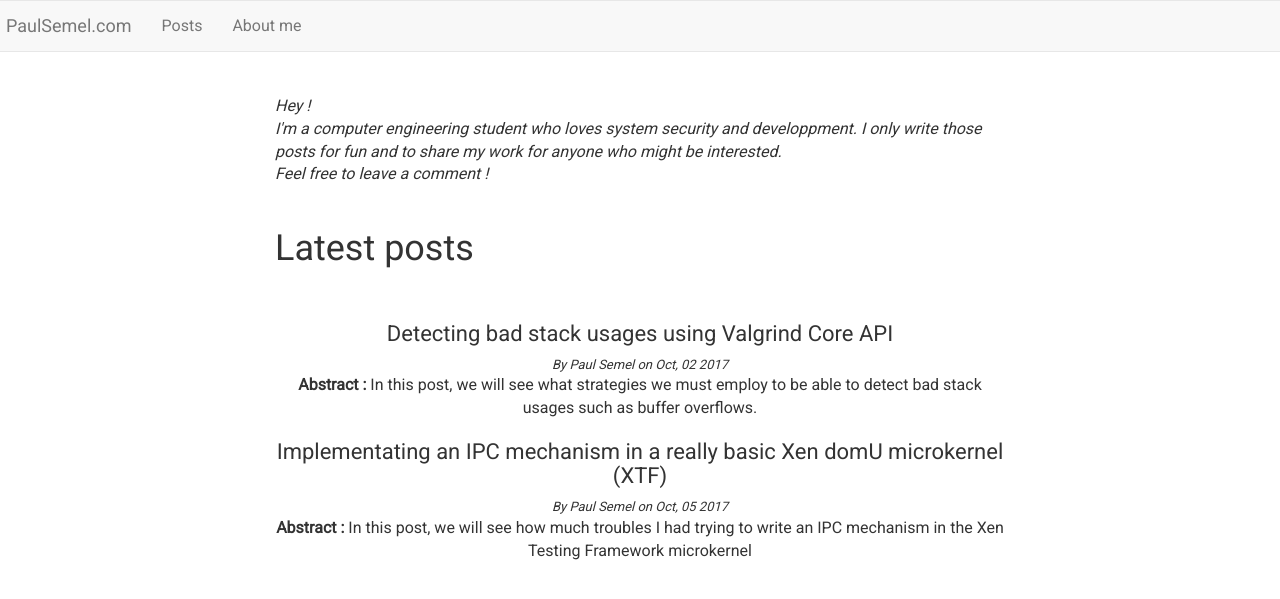
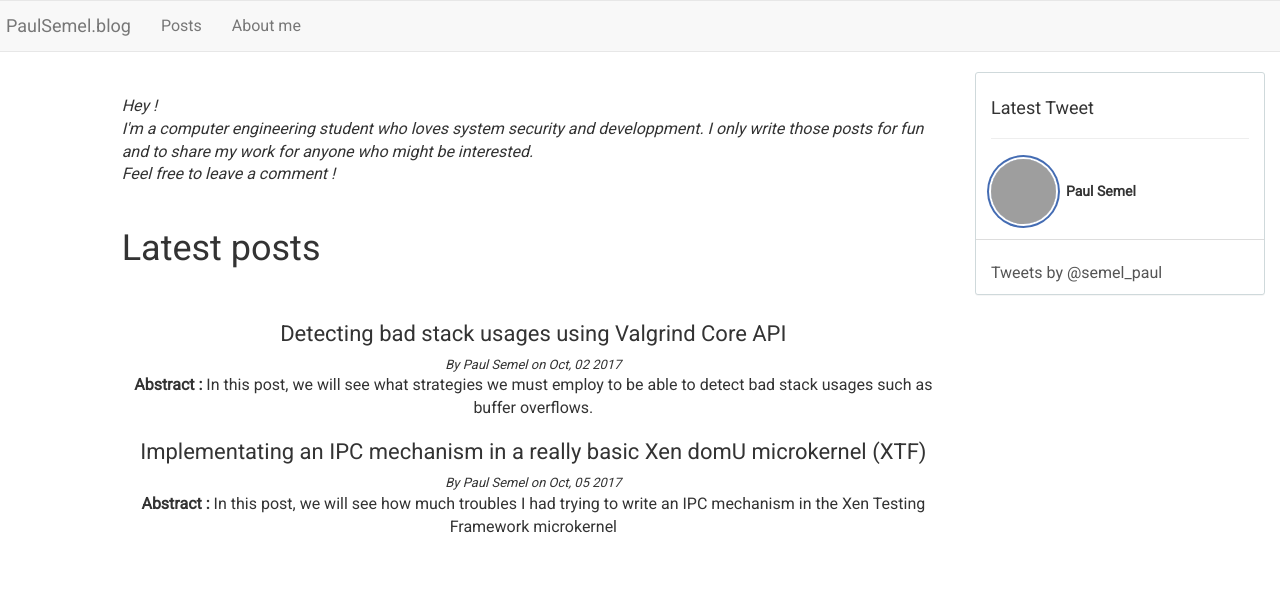
Before and after one commit to paulsemel/blog, a Django app: page / in a window 1280 px wide. Shown: the top 599 px of the page. Run offline with Django 3.2, Linux system fonts and the light colour scheme; some libraries are stand-ins or nearby versions; grey boxes are pictures that could not be loaded.

Commit message:
add twitter feature to main page
Signed-off-by: Paul Semel <paul.semel@lse.epita.fr>

```diff
--- a/app/static/css/main.css
+++ b/app/static/css/main.css
@@ -1,5 +1,6 @@
 body {
 	overflow-x: hidden;
+	width:100%;
 }
 
 .navbar-default {
@@ -11,3 +12,75 @@ body {
 	font-size: 16px;
 	font-family: "Roboto", sans-serif;
 }
+
+.widget .panel, .widget.panel {
+	border-bottom-width: 1px;
+	border-bottom-color: #cfd9db;
+	overflow: hidden;
+}
+
+.widget {
+	margin-bottom: 20px;
+}
+
+.panel {
+	position: relative;
+	border-width: 1px;
+	border-color: #cfd9db;
+	border-radius: 3px;
+	-webkit-box-shadow: 0 .0625rem .0625rem rgba(0,0,0,.05);
+	box-shadow: 0 .0625rem .0625rem rgba(0,0,0,.05);
+}
+
+.panel-body {
+	position: relative;
+}
+
+.mb0 {
+	margin-bottom: 0!important;
+}
+
+.text-info {
+	color: #22A7F0!important;
+}
+
+.list-table {
+	display: table;
+	table-layout: fixed;
+	width: 100%;
+	margin: 0;
+	padding: 0;
+}
+
+.list-table>li:first-child {
+	padding-left: 0;
+}
+
+.list-table>li {
+	display: table-cell;
+	table-layout: fixed;
+	vertical-align: middle;
+	width: auto;
+	padding: 0 5px;
+}
+
+.img-bordered-primary {
+	-webkit-box-shadow: 0 0 0 2px #fff,0 0 0 4px #446CB3;
+	box-shadow: 0 0 0 2px #fff,0 0 0 4px #446CB3;
+}
+
+.img-circle {
+	border-radius: 50%!important;
+}
+
+.ellipsis {
+	overflow: hidden;
+	text-overflow: ellipsis;
+	white-space: nowrap;
+}
+.semibold {
+	font-weight: 600;
+}
+.nm {
+	margin: 0!important;
+}
--- a/app/templates/base.html
+++ b/app/templates/base.html
@@ -19,7 +19,7 @@
 							<span class="icon-bar"></span>
 							<span class="icon-bar"></span>
 						</button>
-						<a class="navbar-brand" href="/">PaulSemel.com</a>
+						<a class="navbar-brand" href="/">PaulSemel.blog</a>
 					</div>
 					<div class="collapse navbar-collapse" id="myNavbar">
 						<ul class="nav navbar-nav">
@@ -31,14 +31,43 @@
 			</nav>
 		</div>
 		<div>
-			<div class="container">
-				<div class="col-md-8 col-md-offset-2">
+			<div class="col-md-8 col-md-offset-1">
 				{% block content %}
 				{% endblock %}
+			</div>
+			<div class="col-md-3 bootstrap snippets">
+				<div class="widget panel">
+					<div class="panel-body">
+						<h4 class="mb0">Latest Tweet
+							<i class="fa fa-twitter text-info pull-right"></i>
+						</h4>
+						<hr>
+						<ul class="list-table">
+							<li style="width:70px;">
+								<img async class="img-circle img-bordered-primary" src="https://twitter.com/semel_paul/profile_image?size=bigger" alt="" width="65px" height="65px">
+							</li>
+							<li class="text-left">
+								<h5 class="semibold ellipsis nm">Paul Semel</h5>
+							</li>
+						</ul>
+					</div>
+						<div class="col-xs-offset-1 col-xs-10"><a class="twitter-follow-button"
+		 href="https://twitter.com/semel_paul"
+		 data-size="large"
+		 data-show-count=false>
+								Follow</a></div>
+
+					<ul class="list-group">
+						<a class="twitter-timeline list-group-item"
+						   href="https://twitter.com/semel_paul"
+						   data-tweet-limit="10">
+						   Tweets by @semel_paul</a>
+					</ul>
 				</div>
 			</div>
 		</div>
 		<script src="{% static "js/jquery.min.js" %}"></script>
 		<script type="text/javascript" src="{% static "js/bootstrap.min.js" %}"></script>
+		<script async src="//platform.twitter.com/widgets.js" charset="utf-8"></script>
 	</body>
 </html>
```
Lines whose indentation alone changed are shown as unchanged.
